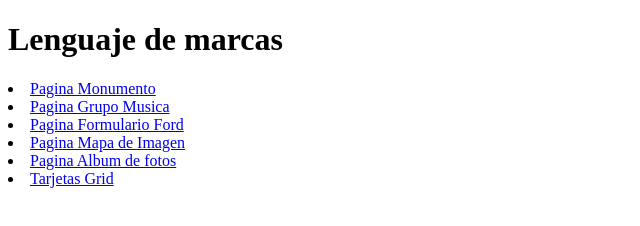
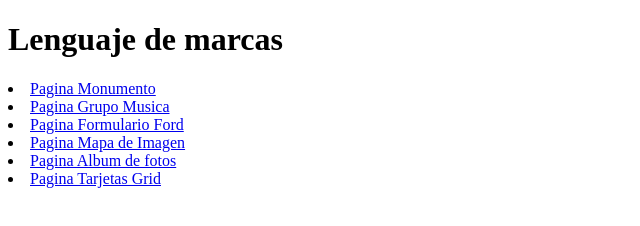
Before and after one commit to AurelioV19/AurelioV19.github.io, a plain HTML site: page index.html in a window 1280 px wide. Shown: the full height of the page, 0-640 px from the left. Drawn offline with Linux system fonts and the light colour scheme.

Commit message:
Update index.html

```diff
--- a/index.html
+++ b/index.html
@@ -39,7 +39,7 @@
     </li>
     <li>
       <A target="_blank" href="Prueba 2/Prueba grid-2">
-       Tarjetas Grid
+       Pagina Tarjetas Grid
       </A>
     </li>
   </P>
```
